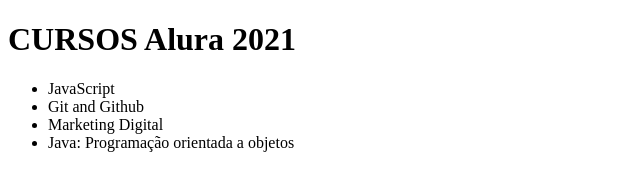
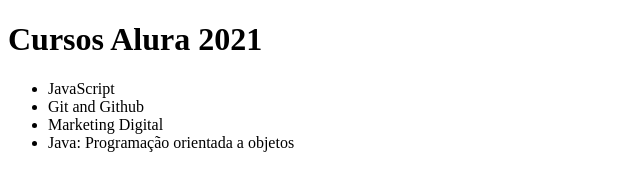
Before and after one commit to JuaumMitty/learn-git-2.0, a plain HTML site: page index.html in a window 1280 px wide. Shown: the whole page, without its empty margins (0-640 px from the left). Drawn offline with Linux system fonts and the light colour scheme.

Commit message:
Corrigindo título da lista

```diff
--- a/index.html
+++ b/index.html
@@ -7,7 +7,7 @@
     <title>Learning Git 2.0 da Alura</title>
 </head>
 <body>
-    <h1>CURSOS Alura 2021</h1>
+    <h1>Cursos Alura 2021</h1>
     <ul>
         <li>JavaScript</li>
         <li>Git and Github</li>
```
